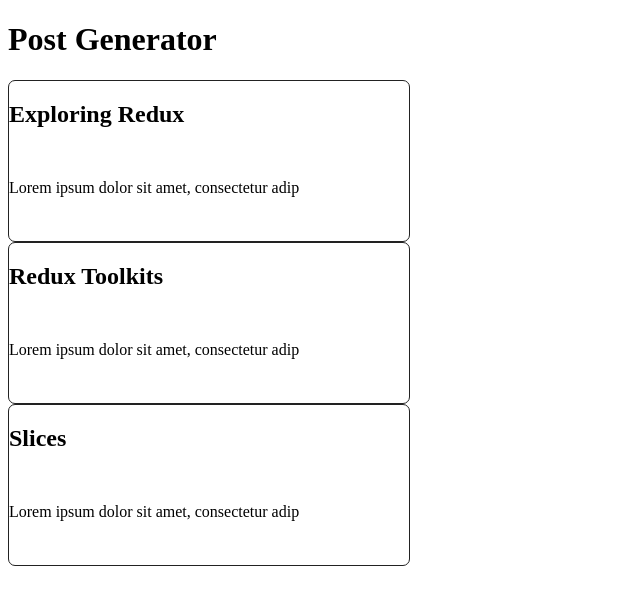
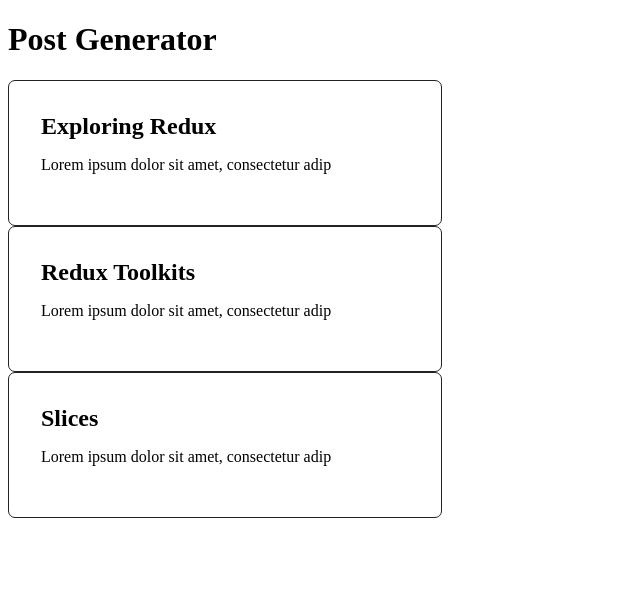
Before and after one commit to grega1/post-generator, a React (Vite) app: page / in a window 1280 px wide. Shown: the top 604 px of the page, without its empty margins (0-640 px from the left). Built offline with nearby package versions, Linux system fonts and the light colour scheme.

Commit message:
fix: fixing styles

```diff
--- a/src/components/Post/Post.css
+++ b/src/components/Post/Post.css
@@ -1,13 +1,21 @@
 .post{
     width: 25rem;
-    height: 10rem;
+    height: 7rem;
     border: 1px solid #222222;
     border-radius: 7px;
     display: flex;
-    gap:15px;
+    gap:1rem;
     flex-direction: column;
+    align-items: flex-start;
+    padding-left: 2rem;
+    padding-top: 2rem;
 
 }
 .post h2{
     font-size: 24px;
+    margin:0;
 }
+.post p{
+    margin:0;
+    padding: 0;
+}
```
